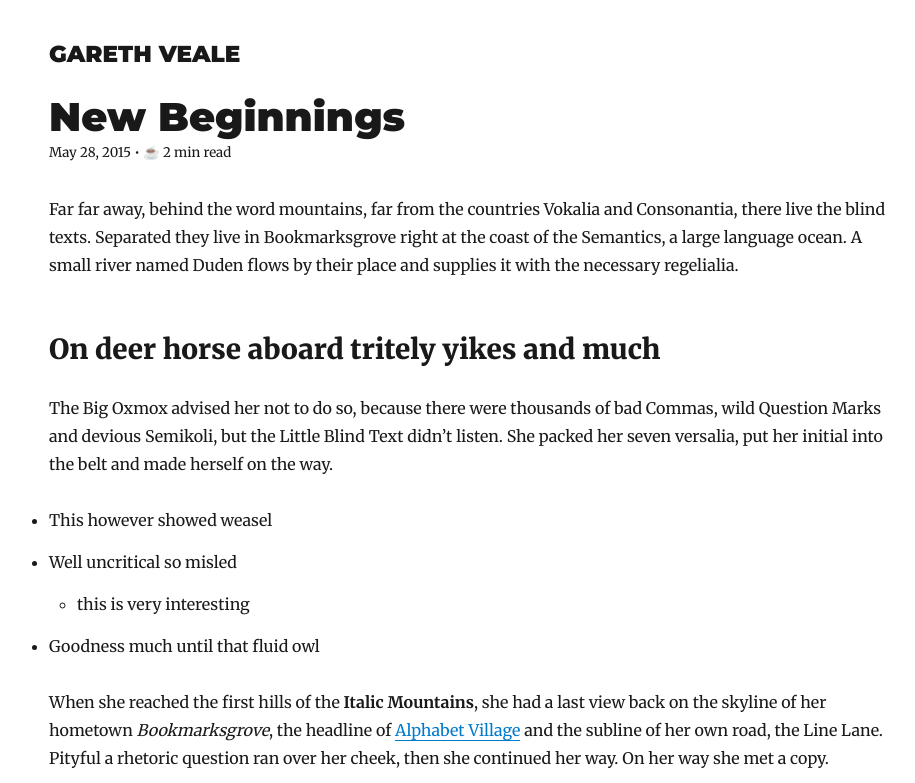
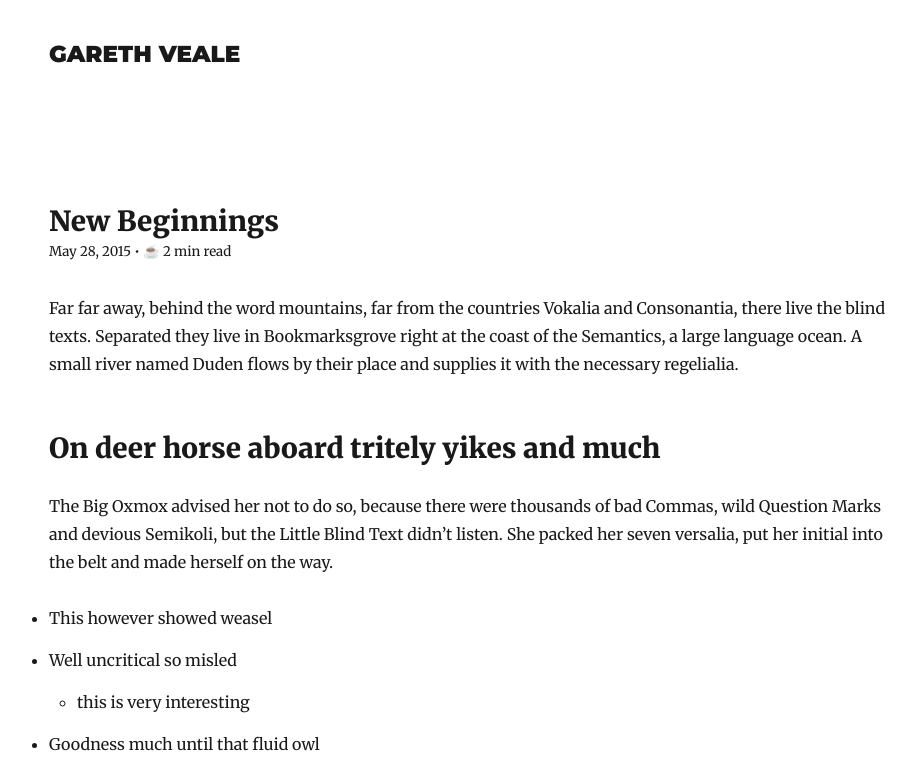
Before and after one commit to garethiv/scalable-website, a Gatsby site in the folder services/my-blog/: page /new-beginnings/ in a window 1280 px wide. Shown: the top 783 px of the page, without its empty margins (164-1079 px from the left). Built offline with nearby package versions, Linux system fonts and the light colour scheme; Gatsby itself is replaced by a stand-in of ours; some packages are replaced by stand-ins of ours.

Commit message:
margin for blog post from head

```diff
--- a/services/my-blog/src/templates/blog-post.js
+++ b/services/my-blog/src/templates/blog-post.js
@@ -19,14 +19,15 @@ const BlogPostTemplate = ({ data, pageContext, location }) => {
       />
       <article>
         <header>
-          <h1
+          <h2
             style={{
-              marginTop: rhythm(1),
+              marginTop: rhythm(5),
               marginBottom: 0,
+
             }}
           >
             {post.frontmatter.title}
-          </h1>
+          </h2>
           <p
             style={{
               ...scale(-1 / 5),
```
